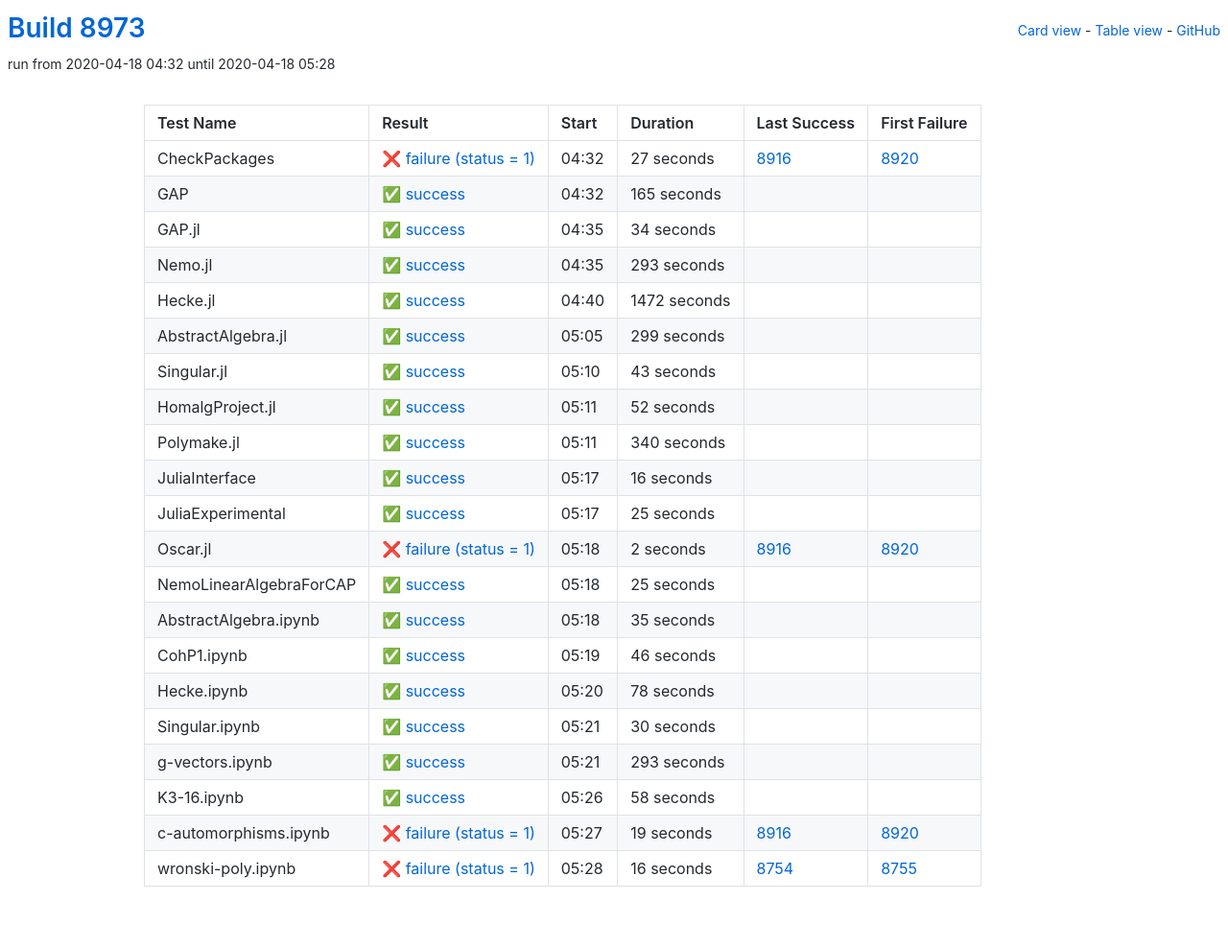
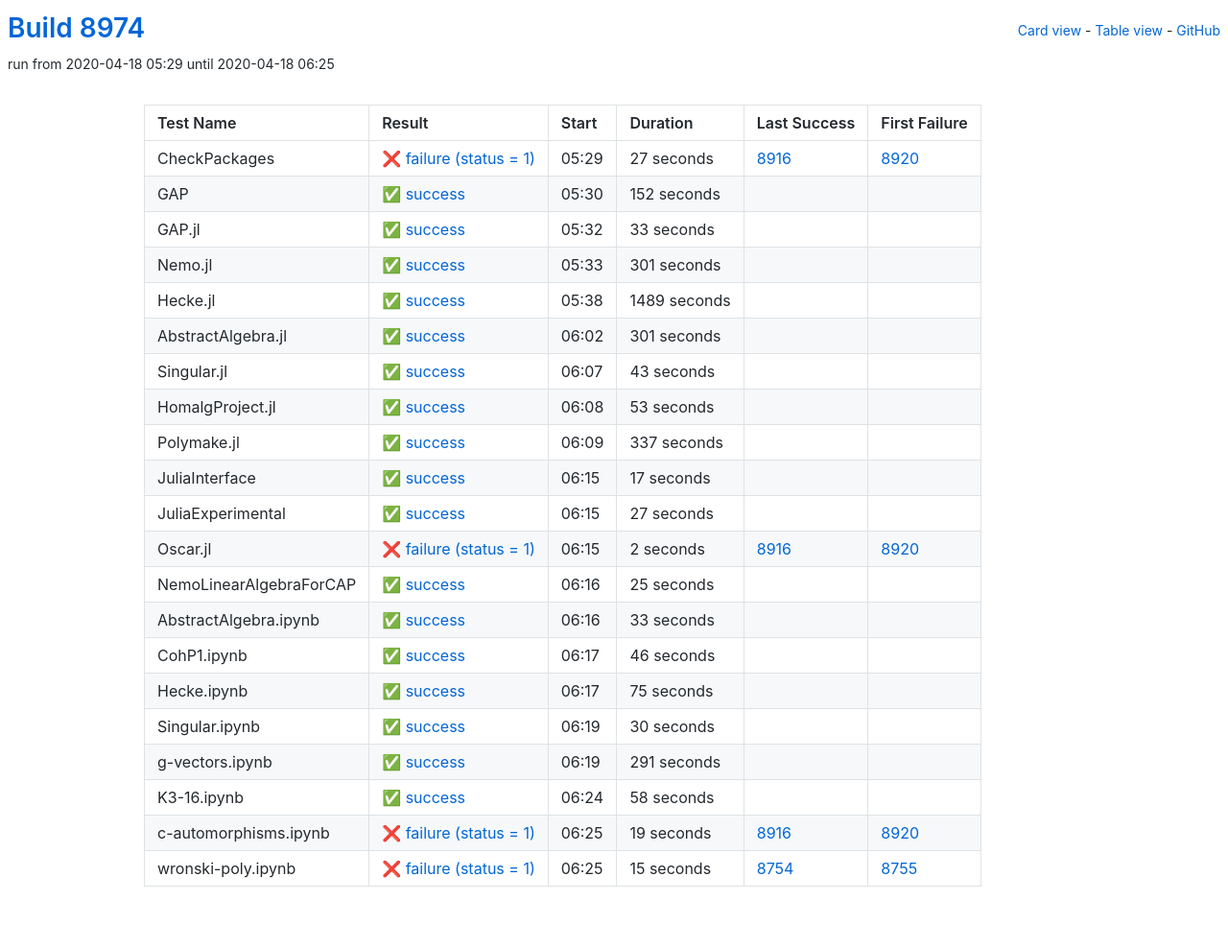
Before and after one commit to oscar-system/oscar-ci-status, a Jekyll site: the page built from table.html, in a window 1280 px wide. Shown: the whole page at 96% size. Built offline with Jekyll 4.4.1, drawn with Linux system fonts in a browser that asks for light colours.

Commit message:
Build 8974

```diff
--- a/_data/ci.yml
+++ b/_data/ci.yml
@@ -1,5 +1,5 @@
-build: 8973
-build_url: https://oscarci.mathematik.uni-kl.de/job/oscar/8973/
+build: 8974
+build_url: https://oscarci.mathematik.uni-kl.de/job/oscar/8974/
 job: oscar
 tests:
 - duration: 27
@@ -8,64 +8,64 @@
   first_failure_url: https://oscarci.mathematik.uni-kl.de/job/oscar/8920/
   last_success: 8916
   last_success_url: https://oscarci.mathematik.uni-kl.de/job/oscar/8916/
-  log: https://oscarci.mathematik.uni-kl.de/job/oscar/8973/artifact/logs/build-8973/CheckPackages.log
+  log: https://oscarci.mathematik.uni-kl.de/job/oscar/8974/artifact/logs/build-8974/CheckPackages.log
   name: CheckPackages
-  start: 2020-04-18 04:32
+  start: 2020-04-18 05:29
   status: failure
   success: false
-- duration: 165
+- duration: 152
   exitcode: 0
   first_failure: false
   first_failure_url: null
   last_success: false
   last_success_url: null
-  log: https://oscarci.mathematik.uni-kl.de/job/oscar/8973/artifact/logs/build-8973/GAP.log
+  log: https://oscarci.mathematik.uni-kl.de/job/oscar/8974/artifact/logs/build-8974/GAP.log
   name: GAP
-  start: 2020-04-18 04:32
+  start: 2020-04-18 05:30
   status: success
   success: true
-- duration: 34
+- duration: 33
   exitcode: 0
   first_failure: false
   first_failure_url: null
   last_success: false
   last_success_url: null
-  log: https://oscarci.mathematik.uni-kl.de/job/oscar/8973/artifact/logs/build-8973/GAP.jl.log
+  log: https://oscarci.mathematik.uni-kl.de/job/oscar/8974/artifact/logs/build-8974/GAP.jl.log
   name: GAP.jl
-  start: 2020-04-18 04:35
+  start: 2020-04-18 05:32
   status: success
   success: true
-- duration: 293
+- duration: 301
   exitcode: 0
   first_failure: false
   first_failure_url: null
   last_success: false
   last_success_url: null
-  log: https://oscarci.mathematik.uni-kl.de/job/oscar/8973/artifact/logs/build-8973/Nemo.jl.log
+  log: https://oscarci.mathematik.uni-kl.de/job/oscar/8974/artifact/logs/build-8974/Nemo.jl.log
   name: Nemo.jl
-  start: 2020-04-18 04:35
+  start: 2020-04-18 05:33
   status: success
   success: true
-- duration: 1472
+- duration: 1489
   exitcode: 0
   first_failure: false
   first_failure_url: null
   last_success: false
   last_success_url: null
-  log: https://oscarci.mathematik.uni-kl.de/job/oscar/8973/artifact/logs/build-8973/Hecke.jl.log
+  log: https://oscarci.mathematik.uni-kl.de/job/oscar/8974/artifact/logs/build-8974/Hecke.jl.log
   name: Hecke.jl
-  start: 2020-04-18 04:40
+  start: 2020-04-18 05:38
   status: success
   success: true
-- duration: 299
+- duration: 301
   exitcode: 0
   first_failure: false
   first_failure_url: null
   last_success: false
   last_success_url: null
-  log: https://oscarci.mathematik.uni-kl.de/job/oscar/8973/artifact/logs/build-8973/AbstractAlgebra.jl.log
+  log: https://oscarci.mathematik.uni-kl.de/job/oscar/8974/artifact/logs/build-8974/AbstractAlgebra.jl.log
   name: AbstractAlgebra.jl
-  start: 2020-04-18 05:05
+  start: 2020-04-18 06:02
   status: success
   success: true
 - duration: 43
@@ -74,53 +74,53 @@
   first_failure_url: null
   last_success: false
   last_success_url: null
-  log: https://oscarci.mathematik.uni-kl.de/job/oscar/8973/artifact/logs/build-8973/Singular.jl.log
+  log: https://oscarci.mathematik.uni-kl.de/job/oscar/8974/artifact/logs/build-8974/Singular.jl.log
   name: Singular.jl
-  start: 2020-04-18 05:10
+  start: 2020-04-18 06:07
   status: success
   success: true
-- duration: 52
+- duration: 53
   exitcode: 0
   first_failure: false
   first_failure_url: null
   last_success: false
   last_success_url: null
-  log: https://oscarci.mathematik.uni-kl.de/job/oscar/8973/artifact/logs/build-8973/HomalgProject.jl.log
+  log: https://oscarci.mathematik.uni-kl.de/job/oscar/8974/artifact/logs/build-8974/HomalgProject.jl.log
   name: HomalgProject.jl
-  start: 2020-04-18 05:11
+  start: 2020-04-18 06:08
   status: success
   success: true
-- duration: 340
+- duration: 337
   exitcode: 0
   first_failure: false
   first_failure_url: null
   last_success: false
   last_success_url: null
-  log: https://oscarci.mathematik.uni-kl.de/job/oscar/8973/artifact/logs/build-8973/Polymake.jl.log
+  log: https://oscarci.mathematik.uni-kl.de/job/oscar/8974/artifact/logs/build-8974/Polymake.jl.log
   name: Polymake.jl
-  start: 2020-04-18 05:11
+  start: 2020-04-18 06:09
   status: success
   success: true
-- duration: 16
+- duration: 17
   exitcode: 0
   first_failure: false
   first_failure_url: null
   last_success: false
   last_success_url: null
-  log: https://oscarci.mathematik.uni-kl.de/job/oscar/8973/artifact/logs/build-8973/JuliaInterface.log
+  log: https://oscarci.mathematik.uni-kl.de/job/oscar/8974/artifact/logs/build-8974/JuliaInterface.log
   name: JuliaInterface
-  start: 2020-04-18 05:17
+  start: 2020-04-18 06:15
   status: success
   success: true
-- duration: 25
+- duration: 27
   exitcode: 0
   first_failure: false
   first_failure_url: null
   last_success: false
   last_success_url: null
-  log: https://oscarci.mathematik.uni-kl.de/job/oscar/8973/artifact/logs/build-8973/JuliaExperimental.log
+  log: https://oscarci.mathematik.uni-kl.de/job/oscar/8974/artifact/logs/build-8974/JuliaExperimental.log
   name: JuliaExperimental
-  start: 2020-04-18 05:17
+  start: 2020-04-18 06:15
   status: success
   success: true
 - duration: 2
@@ -129,9 +129,9 @@
   first_failure_url: https://oscarci.mathematik.uni-kl.de/job/oscar/8920/
   last_success: 8916
   last_success_url: https://oscarci.mathematik.uni-kl.de/job/oscar/8916/
-  log: https://oscarci.mathematik.uni-kl.de/job/oscar/8973/artifact/logs/build-8973/Oscar.jl.log
+  log: https://oscarci.mathematik.uni-kl.de/job/oscar/8974/artifact/logs/build-8974/Oscar.jl.log
   name: Oscar.jl
-  start: 2020-04-18 05:18
+  start: 2020-04-18 06:15
   status: failure
   success: false
 - duration: 25
@@ -140,20 +140,20 @@
   first_failure_url: null
   last_success: false
   last_success_url: null
-  log: https://oscarci.mathematik.uni-kl.de/job/oscar/8973/artifact/logs/build-8973/NemoLinearAlgebraForCAP.log
+  log: https://oscarci.mathematik.uni-kl.de/job/oscar/8974/artifact/logs/build-8974/NemoLinearAlgebraForCAP.log
   name: NemoLinearAlgebraForCAP
-  start: 2020-04-18 05:18
+  start: 2020-04-18 06:16
   status: success
   success: true
-- duration: 35
+- duration: 33
   exitcode: 0
   first_failure: false
   first_failure_url: null
   last_success: false
   last_success_url: null
-  log: https://oscarci.mathematik.uni-kl.de/job/oscar/8973/artifact/logs/build-8973/AbstractAlgebra.ipynb.log
+  log: https://oscarci.mathematik.uni-kl.de/job/oscar/8974/artifact/logs/build-8974/AbstractAlgebra.ipynb.log
   name: AbstractAlgebra.ipynb
-  start: 2020-04-18 05:18
+  start: 2020-04-18 06:16
   status: success
   success: true
 - duration: 46
@@ -162,20 +162,20 @@
   first_failure_url: null
   last_success: false
   last_success_url: null
-  log: https://oscarci.mathematik.uni-kl.de/job/oscar/8973/artifact/logs/build-8973/CohP1.ipynb.log
+  log: https://oscarci.mathematik.uni-kl.de/job/oscar/8974/artifact/logs/build-8974/CohP1.ipynb.log
   name: CohP1.ipynb
-  start: 2020-04-18 05:19
+  start: 2020-04-18 06:17
   status: success
   success: true
-- duration: 78
+- duration: 75
   exitcode: 0
   first_failure: false
   first_failure_url: null
   last_success: false
   last_success_url: null
-  log: https://oscarci.mathematik.uni-kl.de/job/oscar/8973/artifact/logs/build-8973/Hecke.ipynb.log
+  log: https://oscarci.mathematik.uni-kl.de/job/oscar/8974/artifact/logs/build-8974/Hecke.ipynb.log
   name: Hecke.ipynb
-  start: 2020-04-18 05:20
+  start: 2020-04-18 06:17
   status: success
   success: true
 - duration: 30
@@ -184,20 +184,20 @@
   first_failure_url: null
   last_success: false
   last_success_url: null
-  log: https://oscarci.mathematik.uni-kl.de/job/oscar/8973/artifact/logs/build-8973/Singular.ipynb.log
+  log: https://oscarci.mathematik.uni-kl.de/job/oscar/8974/artifact/logs/build-8974/Singular.ipynb.log
   name: Singular.ipynb
-  start: 2020-04-18 05:21
+  start: 2020-04-18 06:19
   status: success
   success: true
-- duration: 293
+- duration: 291
   exitcode: 0
   first_failure: false
   first_failure_url: null
   last_success: false
   last_success_url: null
-  log: https://oscarci.mathematik.uni-kl.de/job/oscar/8973/artifact/logs/build-8973/g-vectors.ipynb.log
+  log: https://oscarci.mathematik.uni-kl.de/job/oscar/8974/artifact/logs/build-8974/g-vectors.ipynb.log
   name: g-vectors.ipynb
-  start: 2020-04-18 05:21
+  start: 2020-04-18 06:19
   status: success
   success: true
 - duration: 58
@@ -206,9 +206,9 @@
   first_failure_url: null
   last_success: false
   last_success_url: null
-  log: https://oscarci.mathematik.uni-kl.de/job/oscar/8973/artifact/logs/build-8973/K3-16.ipynb.log
+  log: https://oscarci.mathematik.uni-kl.de/job/oscar/8974/artifact/logs/build-8974/K3-16.ipynb.log
   name: K3-16.ipynb
-  start: 2020-04-18 05:26
+  start: 2020-04-18 06:24
   status: success
   success: true
 - duration: 19
@@ -217,19 +217,19 @@
   first_failure_url: https://oscarci.mathematik.uni-kl.de/job/oscar/8920/
   last_success: 8916
   last_success_url: https://oscarci.mathematik.uni-kl.de/job/oscar/8916/
-  log: https://oscarci.mathematik.uni-kl.de/job/oscar/8973/artifact/logs/build-8973/c-automorphisms.ipynb.log
+  log: https://oscarci.mathematik.uni-kl.de/job/oscar/8974/artifact/logs/build-8974/c-automorphisms.ipynb.log
   name: c-automorphisms.ipynb
-  start: 2020-04-18 05:27
+  start: 2020-04-18 06:25
   status: failure
   success: false
-- duration: 16
+- duration: 15
   exitcode: 1
   first_failure: 8755
   first_failure_url: https://oscarci.mathematik.uni-kl.de/job/oscar/8755/
   last_success: 8754
   last_success_url: https://oscarci.mathematik.uni-kl.de/job/oscar/8754/
-  log: https://oscarci.mathematik.uni-kl.de/job/oscar/8973/artifact/logs/build-8973/wronski-poly.ipynb.log
+  log: https://oscarci.mathematik.uni-kl.de/job/oscar/8974/artifact/logs/build-8974/wronski-poly.ipynb.log
   name: wronski-poly.ipynb
-  start: 2020-04-18 05:28
+  start: 2020-04-18 06:25
   status: failure
   success: false
```
Also changed, not shown: README.md.
